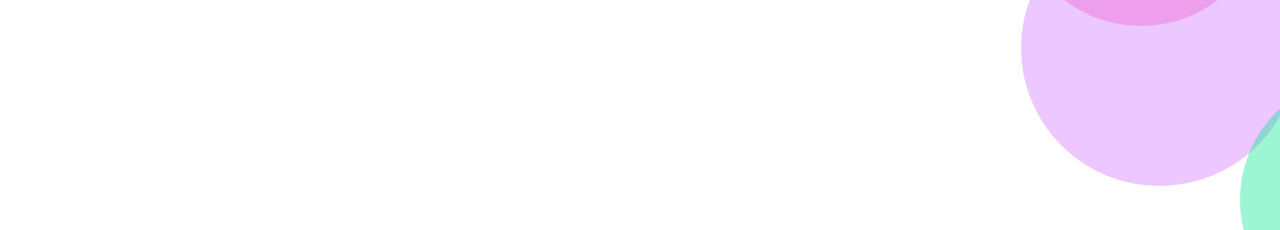
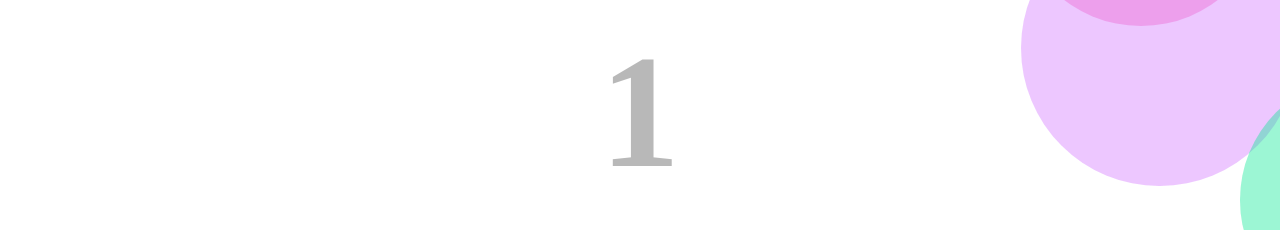
Before and after one commit to KEVIN-BRET/Generateur-de-bulles, a plain HTML site: page index.html in a window 1280 px wide. Both pictures are taken after a click on the element 738 px from the left and 123 px from the top of the page. Shown: the top 230 px of the page. Drawn offline with Linux system fonts and the light colour scheme.

Commit message:
ajout d'un compteur

```diff
--- a/index.html
+++ b/index.html
@@ -5,11 +5,11 @@
     <meta http-equiv="X-UA-Compatible" content="IE=edge" />
     <meta name="viewport" content="width=device-width, initial-scale=1.0" />
     <title>Bulles</title>
-
     <link rel="stylesheet" href="style.css" />
   </head>
 
   <body>
+    <h3>0</h3>
     <script src="index.js"></script>
   </body>
 </html>
--- a/index.js
+++ b/index.js
@@ -1,3 +1,6 @@
+const counterDisplay = document.querySelector("h3");
+let counter = 0;
+
 const bubbleMaker = () => {
   const bubble = document.createElement("span"); // on initialise une const bubble qui va créer une <span> dans notre le <body> de notre html
   bubble.classList.add("bubble");
@@ -22,7 +25,11 @@ const bubbleMaker = () => {
 
   // disparition des bulles au click
   bubble.addEventListener("click", () => {
+    counter++;
+    console.log(counter);
     bubble.remove();
+    // counterDisplay.innerHTML = counter; // ou :
+    counterDisplay.textContent = counter;
   });
 
   //   setTimeout pour supprimer les bulles après 8s ..
```
